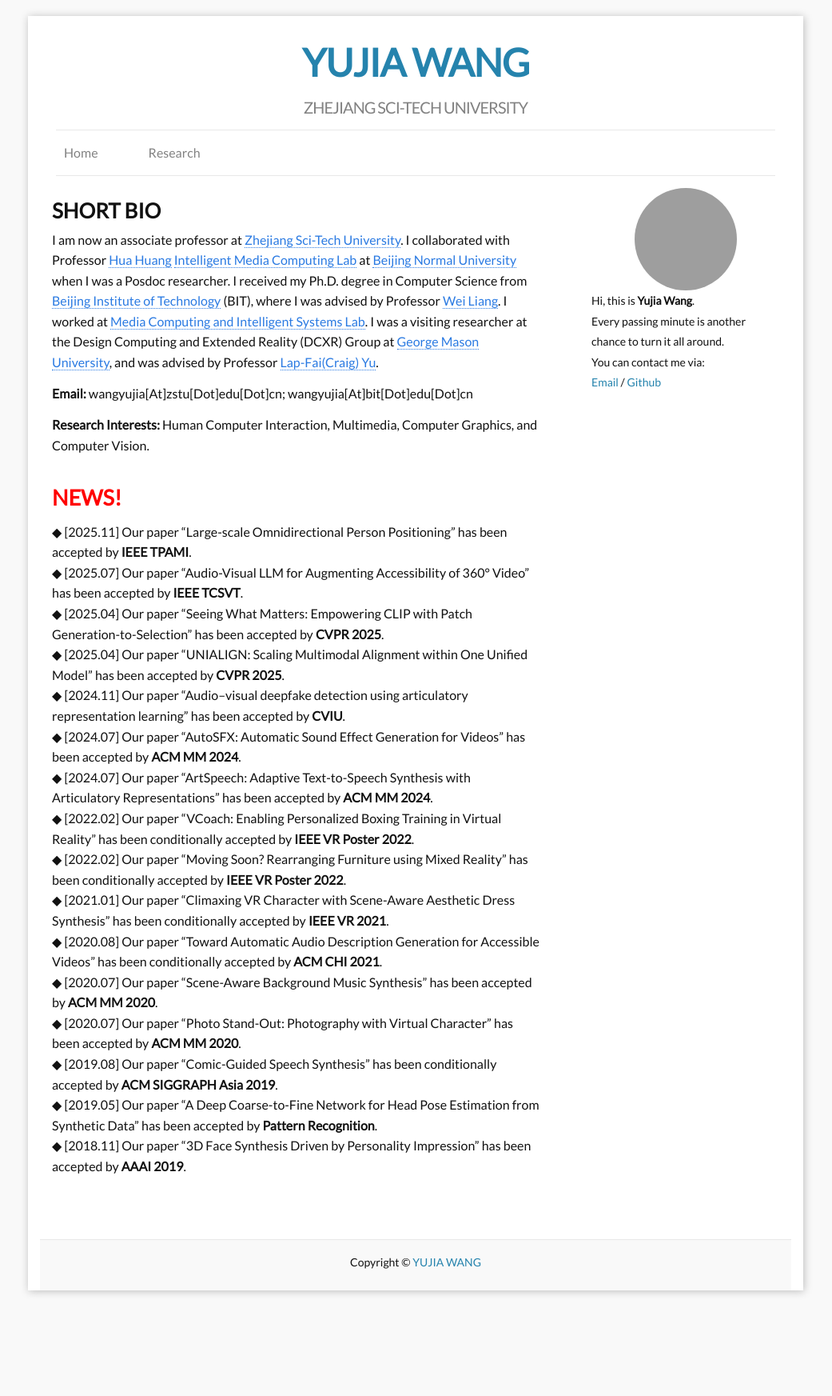
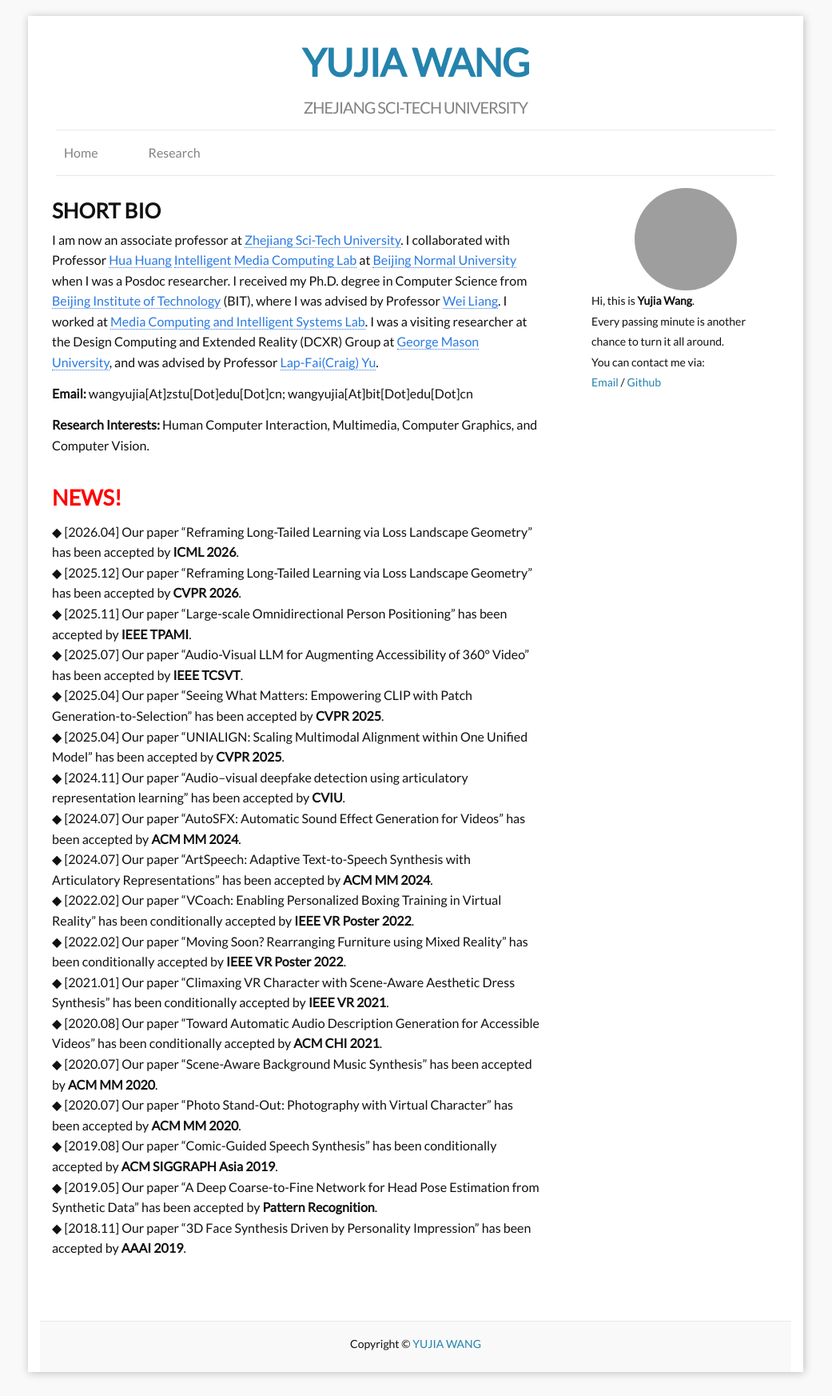
Before and after one commit to bitwangyujia/research, a Jekyll site: the page built from a_home.md, in a window 1280 px wide. Shown: the whole page at 80% size, without its empty margins (120-1161 px from the left). Built offline with Jekyll 4.4.1, drawn with Linux system fonts in a browser that asks for light colours; before the commit the page ends 1643 px from its top, so only the background shows below that; grey boxes are pictures that could not be loaded.

Commit message:
Update a_home.md

```diff
--- a/a_home.md
+++ b/a_home.md
@@ -24,7 +24,10 @@ and was advised by Professor [Lap-Fai(Craig) Yu](https://craigyuyu.github.io/hom
 
 <span style="color:red;font-size:27px"><strong>NEWS!</strong></span>
 
-
+◆ [2026.04] Our paper “Reframing Long-Tailed Learning via Loss Landscape Geometry” has been accepted by **ICML 2026**.
+<br>
+◆ [2025.12] Our paper “Reframing Long-Tailed Learning via Loss Landscape Geometry” has been accepted by **CVPR 2026**.
+<br>
 ◆ [2025.11] Our paper “Large-scale Omnidirectional Person Positioning” has been accepted by **IEEE TPAMI**.
 <br>
 ◆ [2025.07] Our paper “Audio-Visual LLM for Augmenting Accessibility of 360° Video” has been accepted by **IEEE TCSVT**.
```
